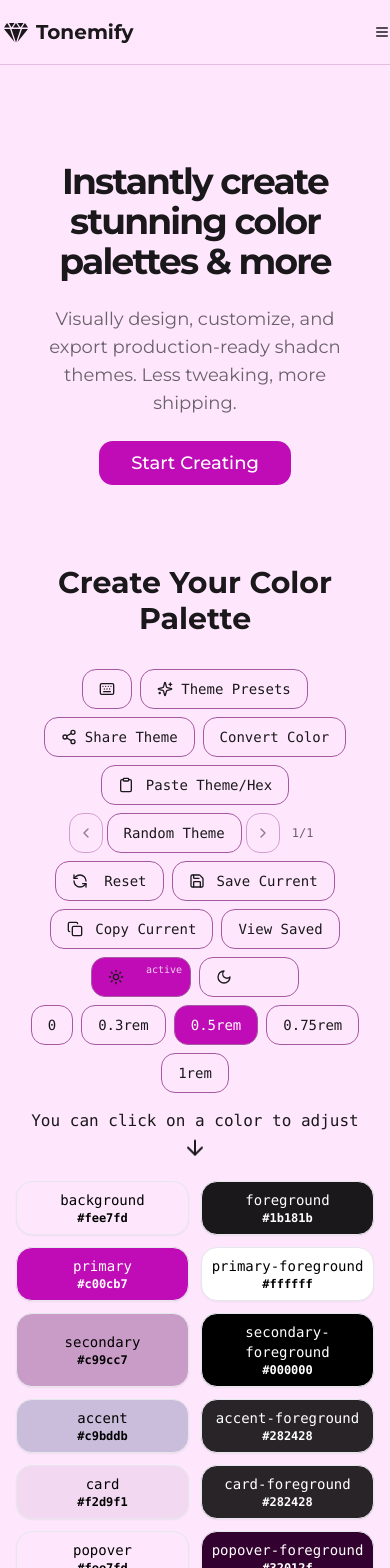
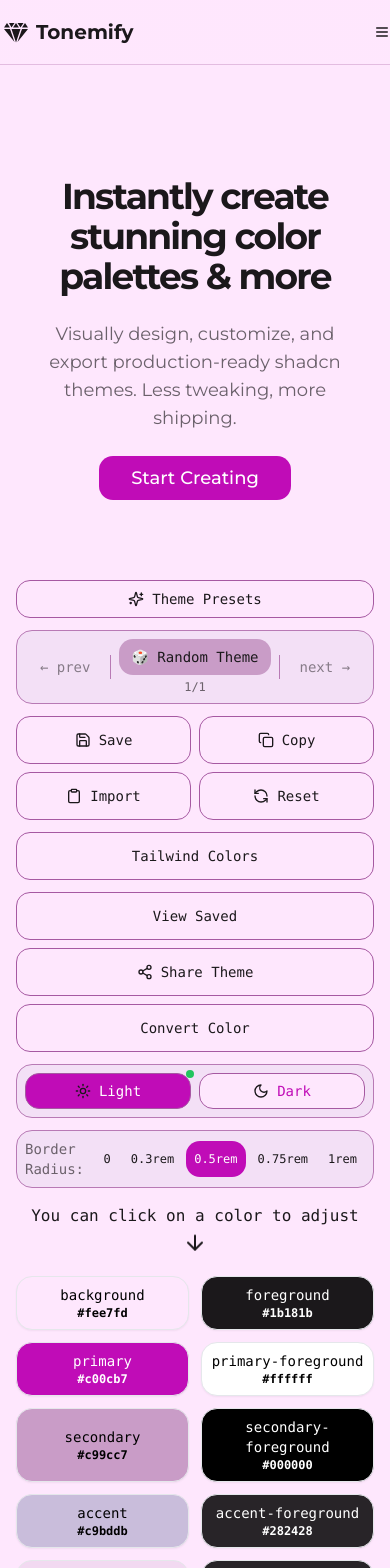
Before and after one commit to BarriosXJavier/tonemify, a Next.js app: page / in a window 390 px wide. Shown: the top 1568 px of the page. Built offline with nearby package versions, Linux system fonts and the light colour scheme.

Commit message:
UI improvements

```diff
--- a/src/app/layout.tsx
+++ b/src/app/layout.tsx
@@ -27,7 +27,7 @@ export default function RootLayout({
 }>) {
   return (
     <html lang="en" suppressHydrationWarning={true} className="antialiased">
-      <body className={`${montserrat.className} bg-background`}>
+      <body className={`${montserrat.className} bg-background min-h-screen flex flex-col`}>
         <ThemeProvider
           attribute="class"
           defaultTheme="system"
@@ -35,7 +35,9 @@ export default function RootLayout({
           disableTransitionOnChange
         >
           <Navbar />
-          {children}
+          <main className="flex-1">
+            {children}
+          </main>
           <Footer />
           <Toaster position="bottom-right" />
           <Analytics />
--- a/src/app/page.tsx
+++ b/src/app/page.tsx
@@ -3,12 +3,9 @@ import ThemeGenerator from "@/components/theme-generator";
 
 export default function Home() {
   return (
-    <main className="container mx-auto px-4">
+    <main className="container mx-auto px-4 pt-20">
       <Hero />
       <div id="theme-generator" className="my-16 scroll-mt-20">
-        <h2 className="text-3xl font-bold text-center mb-8">
-          Create Your Color Palette
-        </h2>
         <ThemeGenerator />
       </div>
     </main>
--- a/src/components/keyboard-shortcuts-dialog.tsx
+++ b/src/components/keyboard-shortcuts-dialog.tsx
@@ -52,10 +52,10 @@ export default function KeyboardShortcutsDialog({
   return (
     <Dialog open={open} onOpenChange={setOpen}>
       <DialogTrigger asChild>
-        <Button variant="outline" className="flex items-center gap-2">
-          <Keyboard className="w-4 h-4" />
-          <span className="hidden sm:inline">Shortcuts</span>
-        </Button>
+        <button className="group relative flex items-center transition-all hover:text-foreground text-foreground/70 hover:scale-105">
+          <Keyboard className="w-4 h-4 mr-1" />
+          <span>Shortcuts</span>
+        </button>
       </DialogTrigger>
       <DialogContent className="sm:max-w-2xl">
         <DialogHeader>
--- a/src/components/share-theme-dialog.tsx
+++ b/src/components/share-theme-dialog.tsx
@@ -58,7 +58,7 @@ export default function ShareThemeDialog({
   return (
     <Dialog open={open} onOpenChange={handleOpen}>
       <DialogTrigger asChild>
-        <Button variant="outline" className="flex items-center gap-2">
+        <Button variant="outline" className="flex items-center justify-center gap-2 h-12 w-full">
           <Share2 className="w-4 h-4" />
           <span>Share Theme</span>
         </Button>
--- a/src/components/tailwind-color-picker.tsx
+++ b/src/components/tailwind-color-picker.tsx
@@ -47,14 +47,16 @@ const TailwindColorPicker = () => {
   };
 
   return (
-    <div className="w-full max-w-md mx-auto relative">
+    <div className="w-full relative">
       <Button
         onClick={toggleDropdown}
-        className="w-full px-4 py-2 text-left border border-border rounded-md bg-primary hover:bg-accent focus:outline-none focus:ring-2 focus:ring-ring focus:border-primary transition-colors"
+        variant="outline"
+        className="w-full h-12 px-4 text-left flex items-center justify-center gap-2"
+        title="Select from Tailwind Color Palettes"
       >
         {selectedColor
           ? `${selectedColor}`
-          : "Select from Tailwind color palettes"}
+          : "Tailwind Colors"}
       </Button>
 
       {isOpen && (
@@ -92,24 +94,24 @@ const TailwindColorPicker = () => {
                   >
                     <div className="flex items-center gap-2 mb-2">
                       {/* Color preview circles */}
-                      <div className="flex -space-x-1">
+                      <div className="flex -space-x-2">
                         {Object.entries(shades)
                           .slice(0, 3)
                           .map(([shade, hex]) => (
                             <div
                               key={shade}
-                              className="w-4 h-4 rounded-full border border-border shadow-sm"
+                              className="w-8 h-8 rounded-full border-2 border-border shadow-sm"
                               style={{ backgroundColor: hex }}
                             />
                           ))}
                         {Object.keys(shades).length > 3 && (
                           <div
-                            className="w-4 h-4 rounded-full border border-border shadow-sm flex items-center justify-center"
+                            className="w-8 h-8 rounded-full border-2 border-border shadow-sm flex items-center justify-center"
                             style={{
                               backgroundColor: Object.values(shades)[3],
                             }}
                           >
-                            <span className="text-xs text-muted-foreground">
+                            <span className="text-sm font-bold text-foreground mix-blend-difference">
                               +
                             </span>
                           </div>
@@ -148,25 +150,25 @@ const TailwindColorPicker = () => {
                         handleColorCopy(hex, `${selectedColor}-${shade}`)
                       }
                     >
-                      <div className="flex flex-col items-center justify-center p-3 h-20 text-center">
+                      <div className="flex flex-col items-center justify-center p-4 h-28 text-center">
                         {/* Color circle */}
                         <div
-                          className="w-6 h-6 rounded-full border-2 border-border shadow-sm mb-1"
+                          className="w-10 h-10 rounded-full border-2 border-border shadow-md mb-2"
                           style={{ backgroundColor: hex }}
                         />
-                        <span className="text-xs font-medium text-card-foreground ">
+                        <span className="text-sm font-medium text-card-foreground">
                           {shade}
                         </span>
-                        <span className="text-xs text-card-foreground ">
+                        <span className="text-xs text-card-foreground">
                           {hex}
                         </span>
 
                         {/* Copy indicator */}
-                        <div className="absolute top-1 right-1">
+                        <div className="absolute top-2 right-2">
                           {copiedColor === `${selectedColor}-${shade}` ? (
-                            <Check className="w-3 h-3 text-foreground mix-blend-difference" />
+                            <Check className="w-4 h-4 text-foreground mix-blend-difference" />
                           ) : (
-                            <Copy className="w-3 h-3 text-foreground mix-blend-difference opacity-0 group-hover:opacity-100 transition-opacity" />
+                            <Copy className="w-4 h-4 text-foreground mix-blend-difference opacity-0 group-hover:opacity-100 transition-opacity" />
                           )}
                         </div>
                       </div>
--- a/src/components/theme-generator.tsx
+++ b/src/components/theme-generator.tsx
@@ -10,8 +10,6 @@ import {
   Moon,
   Sun,
   ArrowDown,
-  ChevronLeft,
-  ChevronRight,
 } from "lucide-react";
 import { Button } from "@/components/ui/button";
 import { Card } from "@/components/ui/card";
@@ -33,7 +31,6 @@ import { generateThemeColorsFromPrimary } from "@/lib/color-utils";
 import { hexToHSL } from "@/lib/color-utils";
 import TailwindColorPicker from "./tailwind-color-picker";
 import ThemeShowcase from "./theme-showcase";
-import KeyboardShortcutsDialog from "./keyboard-shortcuts-dialog";
 import { useKeyboardShortcuts } from "@/hooks/useKeyboardShortcuts";
 import { KeyboardShortcut, getModifierKey } from "@/lib/keyboard-shortcuts";
 import ColorHarmonyPicker from "./color-harmony-picker";
@@ -596,18 +593,6 @@ export default function ThemeGenerator() {
   const modifierKey = getModifierKey();
   const shortcuts: KeyboardShortcut[] = useMemo(() => [
     {
-      key: "z",
-      [modifierKey]: true,
-      description: "Undo theme change",
-      action: () => navigateHistory("prev"),
-    },
-    {
-      key: "y",
-      [modifierKey]: true,
-      description: "Redo theme change",
-      action: () => navigateHistory("next"),
-    },
-    {
       key: "c",
       [modifierKey]: true,
       description: "Copy theme CSS",
@@ -649,39 +634,191 @@ export default function ThemeGenerator() {
     <div className="font-mono">
       <div className="">
         <div className="lg:col-span-2 space-y-4">
-          {/* Control Buttons */}
-          <div className="flex flex-wrap gap-2 justify-center">
-            <KeyboardShortcutsDialog shortcuts={shortcuts} />
+          {/* Control Buttons - Organized by Function */}
+          <div className="space-y-3 max-w-5xl mx-auto">
+            {/* Primary Actions Row */}
+            <div className="grid grid-cols-1 md:grid-cols-2 gap-3 items-stretch">
+              {/* Theme Presets */}
               <ThemePresetsPicker
                 activeMode={activeMode}
                 onApplyPreset={actions.applyPreset}
               />
-            {/* Temporarily disabled */}
-            {/* <ColorHarmonyPicker
-              currentHue={currentColors.primary?.hue ?? 0}
-              currentSaturation={currentColors.primary?.saturation ?? 70}
-              currentLightness={currentColors.primary?.lightness ?? 50}
-              activeMode={activeMode}
-              onApplyHarmony={actions.applyHarmony}
-            /> */}
+
+              {/* Navigation & Random Generator */}
+              <div className="flex gap-2 items-center justify-center border border-border rounded-lg p-2 bg-muted/30">
+                <Button
+                  variant="ghost"
+                  onClick={() => navigateHistory("prev")}
+                  disabled={historyIndex === 0}
+                  className="h-9 px-3 flex items-center justify-center gap-1"
+                  title="Previous Theme"
+                >
+                  ← prev
+                </Button>
+                <div className="h-6 w-px bg-border" />
+                <div className="flex flex-col items-center gap-1">
+                  <Button
+                    variant="ghost"
+                    onClick={actions.generateRandomTheme}
+                    className="flex items-center justify-center gap-2 h-9 px-3 bg-secondary hover:bg-secondary/80 whitespace-nowrap"
+                    title="Generate Random Theme"
+                  >
+                    🎲 Random Theme
+                  </Button>
+                  <span className="text-xs text-muted-foreground font-medium">
+                    {historyIndex + 1}/{themeHistory.length}
+                  </span>
+                </div>
+                <div className="h-6 w-px bg-border" />
+                <Button
+                  variant="ghost"
+                  onClick={() => navigateHistory("next")}
+                  disabled={historyIndex === themeHistory.length - 1}
+                  className="h-9 px-3 flex items-center justify-center gap-1"
+                  title="Next Theme"
+                >
+                  next →
+                </Button>
+              </div>
+            </div>
+
+            {/* Actions Grid - Equal Sizes */}
+            <div className="grid grid-cols-2 md:grid-cols-4 gap-2">
+              <Button
+                variant="outline"
+                onClick={() =>
+                  setDialogState((prev) => ({ ...prev, save: true }))
+                }
+                className="flex items-center justify-center gap-2 h-12"
+                title="Save Theme"
+              >
+                <Save className="w-4 h-4" />
+                Save
+              </Button>
+
+              <Button
+                variant="outline"
+                onClick={actions.copyTheme}
+                className="flex items-center justify-center gap-2 h-12"
+                title="Copy Theme CSS"
+              >
+                <Copy className="w-4 h-4" />
+                Copy
+              </Button>
+
+              <Button
+                variant="outline"
+                onClick={() =>
+                  setDialogState((prev) => ({ ...prev, paste: true }))
+                }
+                className="flex items-center justify-center gap-2 h-12"
+                title="Import Theme"
+              >
+                <Clipboard className="w-4 h-4" />
+                Import
+              </Button>
+
+              <Button
+                variant="outline"
+                onClick={actions.resetToDefault}
+                className="flex items-center justify-center gap-2 h-12"
+                title="Reset to Default"
+              >
+                <RefreshCcw className="w-4 h-4" />
+                Reset
+              </Button>
+            </div>
+
+            {/* Tailwind Color Picker - Full Width */}
+            <TailwindColorPicker />
+
+            {/* Secondary Actions - Equal Sizes */}
+            <div className="grid grid-cols-1 sm:grid-cols-2 md:grid-cols-3 gap-2">
+              <Button
+                variant="outline"
+                onClick={() =>
+                  setDialogState((prev) => ({ ...prev, viewSaved: true }))
+                }
+                className="flex items-center justify-center gap-2 h-12"
+                title="View Saved Themes"
+              >
+                View Saved
+              </Button>
+
               <ShareThemeDialog
                 lightColors={colorsLight}
                 darkColors={colorsDark}
               />
-            {/* Temporarily disabled */}
-            {/* <AccessibilityChecker
-              lightColors={colorsLight}
-              darkColors={colorsDark}
-              activeMode={activeMode}
-            /> */}
+
               <Button
                 variant="outline"
                 onClick={() => setConvertDialogOpen(true)}
-              className="flex items-center border border-input"
+                className="flex items-center justify-center gap-2 h-12"
                 title="Convert Color Format"
               >
                 Convert Color
               </Button>
+            </div>
+
+            {/* Mode & Radius Controls */}
+            <div className="grid grid-cols-1 md:grid-cols-2 gap-3 items-stretch">
+              {/* Light/Dark Mode Toggle - Takes full width */}
+              <div className="flex gap-2 border border-border rounded-lg p-2 bg-muted/30">
+                <Button
+                  onClick={() => actions.switchTheme("light")}
+                  className={`relative flex-1 flex items-center justify-center gap-2 h-9 ${
+                    activeMode === "light"
+                      ? "bg-primary text-white"
+                      : "text-primary"
+                  }`}
+                  variant="outline"
+                  title="Light Mode"
+                >
+                  <Sun className="w-4 h-4 text-foreground" />
+                  Light
+                  {activeMode === "light" && (
+                    <span className="absolute -top-1 -right-1 h-2 w-2 rounded-full bg-green-500" />
+                  )}
+                </Button>
+                <Button
+                  onClick={() => actions.switchTheme("dark")}
+                  className={`relative flex-1 flex items-center justify-center gap-2 h-9 ${
+                    activeMode === "dark"
+                      ? "bg-primary text-white"
+                      : "text-primary"
+                  }`}
+                  variant="outline"
+                  title="Dark Mode"
+                >
+                  <Moon className="w-4 h-4 text-foreground" />
+                  Dark
+                  {activeMode === "dark" && (
+                    <span className="absolute -top-1 -right-1 h-2 w-2 rounded-full bg-green-500" />
+                  )}
+                </Button>
+              </div>
+
+              {/* Border Radius Selector */}
+              <div className="flex items-center justify-center gap-2 border border-border rounded-lg p-2 bg-muted/30">
+                <span className="text-sm text-muted-foreground font-medium">Border Radius:</span>
+                <div className="flex gap-1">
+                  {radiusValues.map((radius) => (
+                    <Button
+                      key={radius}
+                      variant={selectedRadius === radius ? "default" : "ghost"}
+                      onClick={() => handleRadiusChange(radius)}
+                      className="h-9 px-2 text-xs"
+                      title={`Border radius: ${radius}`}
+                    >
+                      {radius}
+                    </Button>
+                  ))}
+                </div>
+              </div>
+            </div>
+          </div>
+
+          {/* Duplicate Dialog - Keep only one */}
           <Dialog
             open={convertDialogOpen}
             onOpenChange={setConvertDialogOpen}
@@ -716,65 +853,6 @@ export default function ThemeGenerator() {
                   <option value="custom">Custom (--primary: h s% l%;)</option>
                 </select>
                 {convertedColor && (
-                    <div className="p-2 border rounded">
-                      Converted Color: <strong>{convertedColor}</strong>
-                    </div>
-                  )}
-                  <div className="flex justify-end space-x-2">
-                    <Button
-                      variant="outline"
-                      onClick={handleConvert}
-                      className=""
-                    >
-                      Convert
-                    </Button>
-                    <Button variant="outline" onClick={handleCopy}>
-                      Copy
-                    </Button>
-                    <Button
-                      variant="outline"
-                      onClick={() => setConvertDialogOpen(false)}
-                    >
-                      Close
-                    </Button>
-                  </div>
-                </div>
-              </DialogContent>
-            </Dialog>
-
-            <Dialog
-              open={convertDialogOpen}
-              onOpenChange={setConvertDialogOpen}
-            >
-              <DialogContent>
-                <DialogHeader>
-                  <DialogTitle>Convert Color</DialogTitle>
-                </DialogHeader>
-                <div className="space-y-4">
-                  <Input
-                    type="text"
-                    value={colorInput}
-                    onChange={(e) => setColorInput(e.target.value)}
-                    placeholder="Enter color value (e.g., hsl(255, 81%, 95%), #ff5733)"
-                    className="w-full p-2 border rounded"
-                  />
-                  <select
-                    value={selectedFormat}
-                    onChange={(e) =>
-                      setSelectedFormat(
-                        e.target.value as
-                        | "hex" | "rgb" | "rgba" | "hsl" | "hsla",
-                      )
-                    }
-                    className="w-full p-2 border rounded"
-                  >
-                    <option value="hex">HEX</option>
-                    <option value="rgb">RGB</option>
-                    <option value="rgba">RGBA</option>
-                    <option value="hsl">HSL</option>
-                    <option value="hsla">HSLA</option>
-                  </select>
-                  {convertedColor && (
                   <div className="p-2 border rounded bg-background text-primary">
                     Converted Color: <strong>{convertedColor}</strong>
                   </div>
@@ -796,140 +874,6 @@ export default function ThemeGenerator() {
               </div>
             </DialogContent>
           </Dialog>
-
-            <Button
-              variant="outline"
-              onClick={() =>
-                setDialogState((prev) => ({ ...prev, paste: true }))
-              }
-              className="flex items-center"
-              title="Paste Theme"
-            >
-              <Clipboard className="w-4 h-4 mr-1" />
-              <span>Paste Theme/Hex</span>
-            </Button>
-            <div className="flex gap-1 items-center">
-              <Button
-                variant="outline"
-                onClick={() => navigateHistory("prev")}
-                disabled={historyIndex === 0}
-                className="flex items-center px-2"
-                title="Previous Theme"
-              >
-                <ChevronLeft className="w-4 h-4" />
-              </Button>
-              <Button
-                variant="outline"
-                onClick={actions.generateRandomTheme}
-                className="flex items-center"
-                title="Generate Random Theme"
-              >
-                Random Theme
-              </Button>
-              <Button
-                variant="outline"
-                onClick={() => navigateHistory("next")}
-                disabled={historyIndex === themeHistory.length - 1}
-                className="flex items-center px-2"
-                title="Next Theme"
-              >
-                <ChevronRight className="w-4 h-4" />
-              </Button>
-              <span className="flex items-center text-xs text-muted-foreground px-2">
-                {historyIndex + 1}/{themeHistory.length}
-              </span>
-            </div>
-            <Button
-              variant="outline"
-              onClick={actions.resetToDefault}
-              className="flex items-center"
-              title="Reset Theme"
-            >
-              <RefreshCcw className="w-4 h-4 mr-2" />
-              Reset
-            </Button>
-            <Button
-              variant="outline"
-              onClick={() =>
-                setDialogState((prev) => ({ ...prev, save: true }))
-              }
-              className="flex items-center"
-              title="Save Theme"
-            >
-              <Save className="w-4 h-4 mr-1" />
-              <span>Save Current</span>
-            </Button>
-            <Button
-              variant="outline"
-              onClick={actions.copyTheme}
-              className="flex items-center"
-              title="Copy Theme"
-            >
-              <Copy className="w-4 h-4 mr-1" />
-              <span>Copy Current</span>
-            </Button>
-            <Button
-              variant="outline"
-              onClick={() =>
-                setDialogState((prev) => ({ ...prev, viewSaved: true }))
-              }
-              className="flex items-center"
-              title="View Saved Themes"
-            >
-              View Saved
-            </Button>
-            <div className="flex gap-2">
-              <Button
-                onClick={() => actions.switchTheme("light")}
-                className={`relative flex items-center min-w-[100px] justify-start ${
-                  activeMode === "light"
-                    ? "bg-primary text-white"
-                    : "text-primary"
-                }`}
-                variant="outline"
-                title="Light Mode"
-              >
-                <Sun className="w-4 h-4 mr-2 text-foreground" />
-                {activeMode === "light" && (
-                  <span className="absolute right-2 top-0.5 text-[10px] font-medium opacity-80">
-                    active
-                  </span>
-                )}
-              </Button>
-              <Button
-                onClick={() => actions.switchTheme("dark")}
-                className={`relative flex items-center min-w-[100px] justify-start ${
-                  activeMode === "dark"
-                    ? "bg-primary text-white"
-                    : "text-primary"
-                }`}
-                variant="outline"
-                title="Dark Mode"
-              >
-                <Moon className="w-4 h-4 mr-2 text-foreground" />
-                {activeMode === "dark" && (
-                  <span className="absolute right-2 top-0.5 text-[10px] font-medium opacity-80">
-                    active
-                  </span>
-                )}
-              </Button>
-            </div>
-
-            <div className="flex flex-wrap gap-2 justify-center">
-              {radiusValues.map((radius) => (
-                <Button
-                  key={radius}
-                  variant="outline"
-                  onClick={() => handleRadiusChange(radius)}
-                  className={`${
-                    selectedRadius === radius ? "bg-primary text-white" : ""
-                  }`}
-                >
-                  {radius}
-                </Button>
-              ))}
-            </div>
-          </div>
 
           {/* Recent Themes History */}
           {themeHistory.length > 1 && (
@@ -1091,8 +1035,6 @@ export default function ThemeGenerator() {
               );
             })}
           </div>
-
-          <TailwindColorPicker />
         </div>
          <div className="lg:col-span-3">
            <div className="sticky top-24">
--- a/src/components/theme-presets-picker.tsx
+++ b/src/components/theme-presets-picker.tsx
@@ -59,7 +59,7 @@ export default function ThemePresetsPicker({
   return (
     <Dialog open={open} onOpenChange={setOpen}>
       <DialogTrigger asChild>
-        <Button variant="outline" className="flex items-center gap-2">
+        <Button variant="outline" className="flex items-center justify-center gap-2 h-full w-full">
           <Sparkles className="w-4 h-4" />
           <span>Theme Presets</span>
         </Button>
```
Also changed, not shown: src/components/navbar.tsx (+47 -1 lines). Lines whose indentation alone changed are shown as unchanged.
